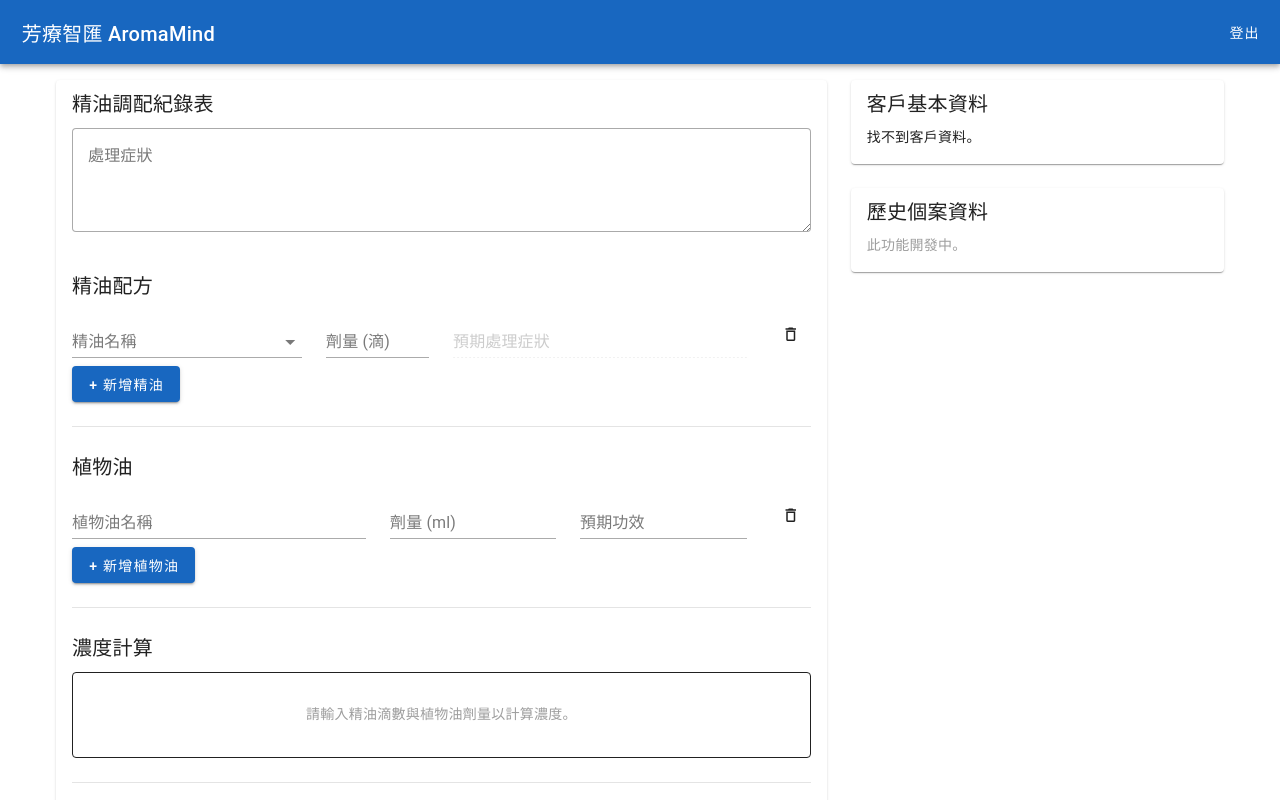
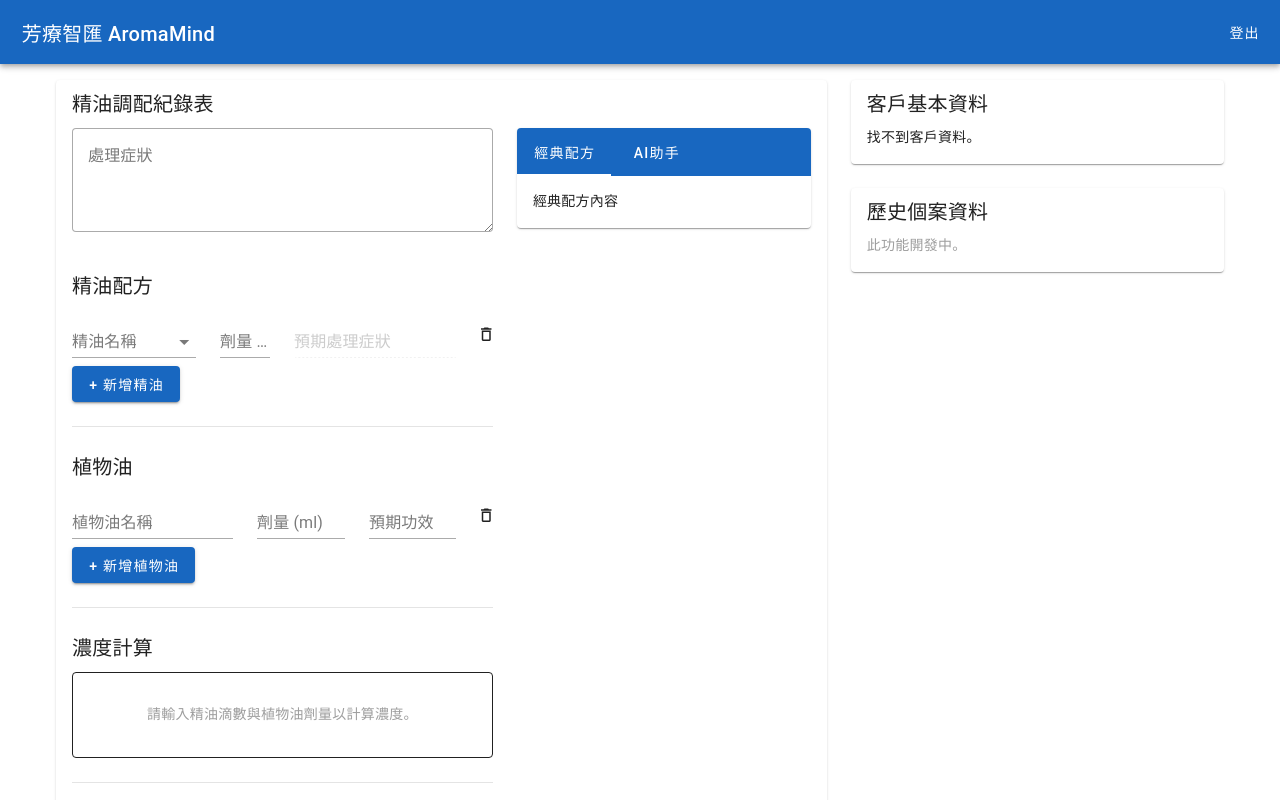
Before and after one commit to haipo/aromalogic.com, a Vue app in the folder aromalogic/: page /case/new in a window 1280 px wide. Shown: the top 800 px of the page. Built offline with nearby package versions, Linux system fonts and the light colour scheme; no server answers; a small style sheet from the web is missing.

Commit message:
新增經典配方與AI助手區塊

```diff
--- a/aromalogic/src/pages/case/new.vue
+++ b/aromalogic/src/pages/case/new.vue
@@ -7,6 +7,8 @@
         <v-card>
           <v-card-title>精油調配紀錄表</v-card-title>
           <v-card-text>
+            <v-row>
+              <v-col cols="12" md="7">
                 <!-- 3-1: Symptoms -->
                 <v-textarea
                   v-model="caseRecord.symptoms_text"
@@ -103,7 +105,28 @@
                   rows="4"
                   variant="outlined"
                 ></v-textarea>
-
+              </v-col>
+              <v-col cols="12" md="5">
+                <v-card>
+                  <v-tabs v-model="tab" bg-color="primary">
+                    <v-tab value="classic">經典配方</v-tab>
+                    <v-tab value="ai">AI助手</v-tab>
+                  </v-tabs>
+                  <v-card-text>
+                    <v-window v-model="tab">
+                      <v-window-item value="classic">
+                        <!-- Content for Classic Formulas -->
+                        <p>經典配方內容</p>
+                      </v-window-item>
+                      <v-window-item value="ai">
+                        <!-- Content for AI Assistant -->
+                        <p>AI助手內容</p>
+                      </v-window-item>
+                    </v-window>
+                  </v-card-text>
+                </v-card>
+              </v-col>
+            </v-row>
           </v-card-text>
            <v-card-actions class="pa-4">
                 <v-spacer></v-spacer>
@@ -192,6 +215,7 @@ const route = useRoute();
 const customer = ref<Customer | null>(null);
 const loadingCustomer = ref(true);
 const essentialOilsFullData = ref<any[]>([]); // To store full oil data for the dropdown
+const tab = ref('classic'); // For tab control
 
 const caseRecord = reactive<CaseRecord>({
   symptoms_text: '',
```
Lines whose indentation alone changed are shown as unchanged.
